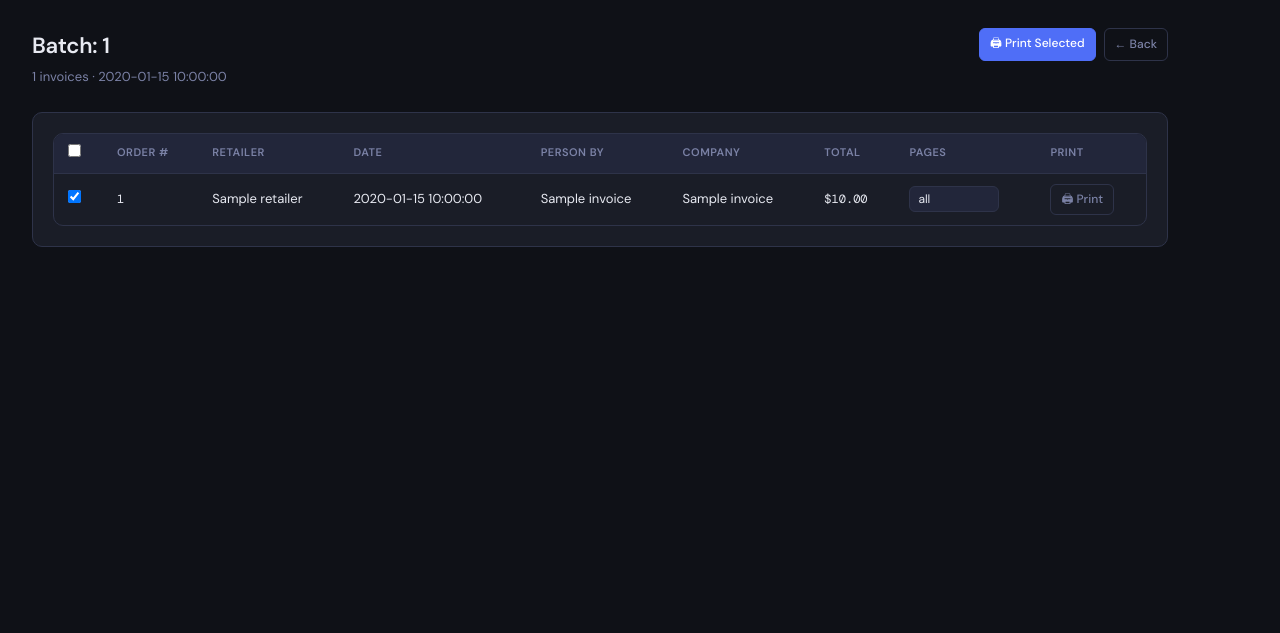
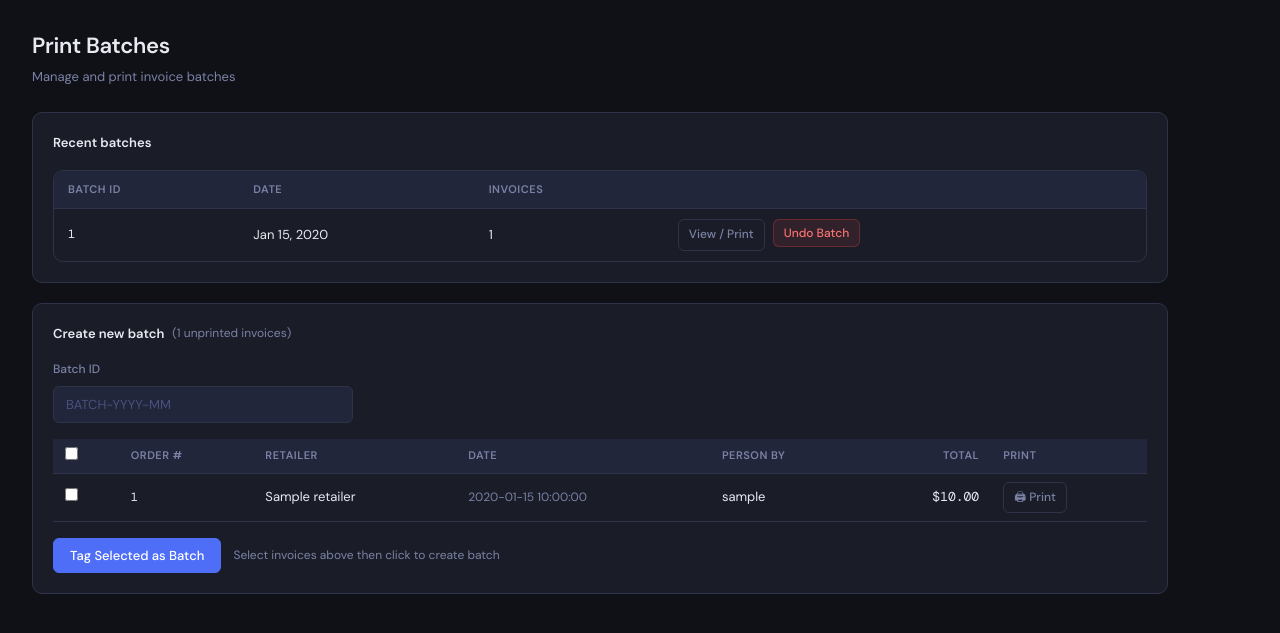
Before and after one commit to kraziers26/Computer_Reseller_Portal, a Flask app: template portal/templates/print_batch.html in a window 1280 px wide. Shown: the top 633 px of the page. Run offline with Flask 3, Linux system fonts and the light colour scheme; the template is opened without the code that fills it: most values are stand-ins (such as "Sample title", 1, 10 or a date in 2020); parts of the project's set-up code (start-up, migrations or seed data) failed here and were passed over.

Commit message:
Update print_batch.html

```diff
--- a/portal/templates/print_batch.html
+++ b/portal/templates/print_batch.html
@@ -1,61 +1,99 @@
 {% extends "base.html" %}
-{% block title %}Batch {{ batch_id }} — ComputerReseller Invoices Portal{% endblock %}
+{% block title %}Print Batches — ComputerReseller Invoices Portal{% endblock %}
 {% block content %}
-<div class="page-header page-header-row">
-  <div><h1>Batch: {{ batch_id }}</h1><p>{{ invoices|length }} invoices · {{ batch_date }}</p></div>
-  <div class="flex gap-8">
-    <button onclick="printSelected()" class="btn btn-primary btn-sm">🖨 Print Selected</button>
-    <a href="{{ url_for('admin.print_batch') }}" class="btn btn-ghost btn-sm">← Back</a>
-  </div>
-</div>
+<div class="page-header"><h1>Print Batches</h1><p>Manage and print invoice batches</p></div>
 
-<div class="card">
+<!-- Recent Batches -->
+<div class="card" style="margin-bottom:20px">
+  <div class="card-title">Recent batches</div>
+  {% if batches %}
   <div class="table-wrap"><table>
-    <thead><tr>
-      <th><input type="checkbox" id="selectAll" style="width:auto"></th>
-      <th>Order #</th><th>Retailer</th><th>Date</th><th>Person By</th><th>Company</th><th>Total</th><th>Pages</th><th>Print</th>
-    </tr></thead>
+    <thead><tr><th>Batch ID</th><th>Date</th><th>Invoices</th><th></th></tr></thead>
     <tbody>
-    {% for r in invoices %}
+    {% for b in batches %}
     <tr>
-      <td><input type="checkbox" class="row-check" value="{{ r.transaction_id }}" style="width:auto" checked></td>
-      <td class="mono" style="font-size:12px">{{ r.order_number[:24] }}</td>
-      <td>{{ r.retailer }}</td>
-      <td>{{ r.purchase_date }}</td>
-      <td>{{ r.person_name or '—' }}</td>
-      <td>{{ r.company_name or '—' }}</td>
-      <td class="mono">${{ "{:,.2f}".format(r.price_total or 0) }}</td>
-      <td>
-        <input type="text" id="pages-{{ r.transaction_id }}" placeholder="e.g. 1-2 or all"
-               value="all" style="width:90px;padding:4px 8px;font-size:12px">
-      </td>
-      <td>
-        {% if r.invoice_file_path %}
-        <a href="{{ url_for('admin.print_invoice', tid=r.transaction_id) }}" target="_blank" class="btn btn-ghost btn-sm">🖨 Print</a>
-        {% else %}
-        <span style="color:var(--hint);font-size:12px">No PDF</span>
-        {% endif %}
+      <td class="mono">{{ b.print_batch_id }}</td>
+      <td>{{ b.batch_date.strftime('%b %d, %Y') if b.batch_date else '—' }}</td>
+      <td>{{ b.count }}</td>
+      <td class="flex gap-8">
+        <a href="{{ url_for('admin.batch_detail', batch_id=b.print_batch_id) }}" class="btn btn-ghost btn-sm">View / Print</a>
+        <form method="POST" action="{{ url_for('admin.unbatch') }}" style="display:inline"
+              onsubmit="return confirm('Release all invoices from batch {{ b.print_batch_id }}? They will return to the unprinted queue.')">
+          <input type="hidden" name="batch_id" value="{{ b.print_batch_id }}">
+          <button type="submit" class="btn btn-danger btn-sm">Undo Batch</button>
+        </form>
       </td>
     </tr>
     {% endfor %}
     </tbody>
   </table></div>
+  {% else %}
+  <p style="color:var(--muted);font-size:13px">No batches yet. Create your first batch below.</p>
+  {% endif %}
 </div>
+
+<!-- Create New Batch -->
+<form method="POST">
+  <div class="card">
+    <div class="card-title">Create new batch <span style="font-size:12px;color:var(--muted);font-weight:400">({{ unprinted|length }} unprinted invoices)</span></div>
+    <div class="form-group" style="max-width:300px;margin-bottom:16px">
+      <label>Batch ID</label>
+      <input type="text" name="batch_id" placeholder="BATCH-YYYY-MM" required>
+    </div>
+    {% if unprinted %}
+    <div style="overflow-x:auto">
+      <table style="width:100%;border-collapse:collapse;font-size:13px">
+        <thead>
+          <tr style="background:var(--surface2)">
+            <th style="padding:8px 12px;text-align:left;font-size:11px;color:var(--muted);border-bottom:1px solid var(--border)">
+              <input type="checkbox" id="selectAll" style="width:auto">
+            </th>
+            <th style="padding:8px 12px;text-align:left;font-size:11px;color:var(--muted);border-bottom:1px solid var(--border)">Order #</th>
+            <th style="padding:8px 12px;text-align:left;font-size:11px;color:var(--muted);border-bottom:1px solid var(--border)">Retailer</th>
+            <th style="padding:8px 12px;text-align:left;font-size:11px;color:var(--muted);border-bottom:1px solid var(--border)">Date</th>
+            <th style="padding:8px 12px;text-align:left;font-size:11px;color:var(--muted);border-bottom:1px solid var(--border)">Person By</th>
+            <th style="padding:8px 12px;text-align:right;font-size:11px;color:var(--muted);border-bottom:1px solid var(--border)">Total</th>
+            <th style="padding:8px 12px;text-align:left;font-size:11px;color:var(--muted);border-bottom:1px solid var(--border)">Print</th>
+          </tr>
+        </thead>
+        <tbody>
+        {% for r in unprinted %}
+        <tr style="border-bottom:1px solid var(--border)">
+          <td style="padding:8px 12px"><input type="checkbox" name="txn_ids" value="{{ r.transaction_id }}" class="row-check" style="width:auto"></td>
+          <td style="padding:8px 12px;font-family:var(--mono);font-size:12px">{{ r.order_number[:22] }}</td>
+          <td style="padding:8px 12px">{{ r.retailer }}</td>
+          <td style="padding:8px 12px;font-size:12px;color:var(--muted)">{{ r.purchase_date }}</td>
+          <td style="padding:8px 12px">{{ r.username or '—' }}</td>
+          <td style="padding:8px 12px;text-align:right;font-family:var(--mono)">${{ "{:,.2f}".format(r.price_total or 0) }}</td>
+          <td style="padding:8px 12px">
+            {% if r.invoice_file_path and r.invoice_file_path.startswith('http') %}
+              <a href="{{ r.invoice_file_path }}" target="_blank" class="btn btn-ghost btn-sm">🔗 Open</a>
+            {% elif r.invoice_file_path %}
+              <a href="{{ url_for('admin.print_invoice', tid=r.transaction_id) }}" target="_blank" class="btn btn-ghost btn-sm">🖨 Print</a>
+            {% else %}
+              <span style="color:var(--hint);font-size:12px">No PDF</span>
+            {% endif %}
+          </td>
+        </tr>
+        {% endfor %}
+        </tbody>
+      </table>
+    </div>
+    <div class="mt-16 flex gap-12">
+      <button type="submit" class="btn btn-primary">Tag Selected as Batch</button>
+      <span style="font-size:12px;color:var(--muted);align-self:center">Select invoices above then click to create batch</span>
+    </div>
+    {% else %}
+    <div style="padding:32px;text-align:center;color:var(--muted);font-size:13px">
+      All submitted invoices have already been batched, or no invoices have been submitted yet.
+    </div>
+    {% endif %}
+  </div>
+</form>
 
 <script>
 document.getElementById('selectAll').addEventListener('change', function(){
   document.querySelectorAll('.row-check').forEach(c => c.checked = this.checked);
 });
-
-function printSelected() {
-  const checked = [...document.querySelectorAll('.row-check:checked')];
-  if (!checked.length) { alert('Select at least one invoice.'); return; }
-  checked.forEach(cb => {
-    const tid = cb.value;
-    const pages = document.getElementById('pages-' + tid)?.value || 'all';
-    const url = '/admin/print-invoice/' + tid + '?pages=' + encodeURIComponent(pages);
-    window.open(url, '_blank');
-  });
-}
 </script>
 {% endblock %}
```
